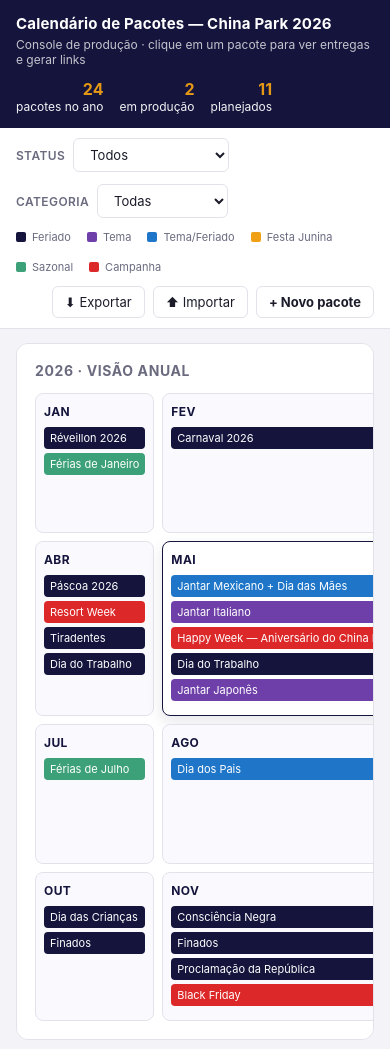
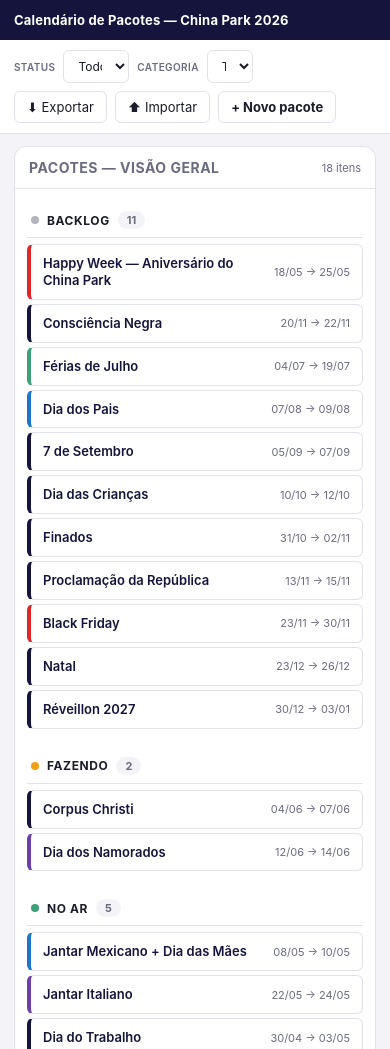
Before and after one commit to andrevsmiranda/chinapark-recreacao, a plain HTML site: page calendario-pacotes.html in a window 390 px wide. Shown: the top 1049 px of the page. Drawn offline with Linux system fonts and the light colour scheme.

Commit message:
Add files via upload

```diff
--- a/calendario-pacotes.html
+++ b/calendario-pacotes.html
@@ -128,10 +128,10 @@
   }
   .month-col {
     border-radius: 8px;
-    padding: 10px 8px;
+    padding: 8px 6px;
     background: #FAFAFE;
     border: 1px solid var(--line);
-    min-height: 140px;
+    min-height: 100px;
     cursor: pointer;
     transition: all 0.15s ease;
   }
@@ -142,8 +142,8 @@
     box-shadow: 0 6px 16px rgba(20, 20, 60, 0.10);
   }
   .month-col h3 {
-    margin: 0 0 8px;
-    font-size: 12px;
+    margin: 0 0 6px;
+    font-size: 11px;
     font-weight: 700;
     color: var(--navy);
     text-transform: uppercase;
@@ -151,14 +151,13 @@
   }
   .month-col .pkg-pill {
     display: block;
-    padding: 4px 6px;
-    font-size: 11px;
+    padding: 3px 6px;
+    font-size: 10px;
+    line-height: 1.25;
     border-radius: 4px;
-    margin-bottom: 4px;
+    margin-bottom: 3px;
     color: white;
-    overflow: hidden;
-    text-overflow: ellipsis;
-    white-space: nowrap;
+    word-break: break-word;
     cursor: pointer;
   }
   .month-col .pkg-pill:hover { filter: brightness(1.1); }
@@ -229,7 +228,7 @@
   }
   .cal-grid .day {
     background: var(--white);
-    min-height: 80px;
+    min-height: 68px;
     padding: 4px 6px;
     position: relative;
     font-size: 12px;
@@ -250,12 +249,12 @@
   }
   .day-bar {
     position: relative;
-    margin-top: 3px;
+    margin-top: 2px;
     padding: 2px 6px;
     border-radius: 3px;
     color: white;
-    font-size: 10px;
-    line-height: 1.2;
+    font-size: 9px;
+    line-height: 1.25;
     cursor: pointer;
     overflow: hidden;
     text-overflow: ellipsis;
@@ -266,11 +265,11 @@
   /* List card */
   .list-card .month-header h2 { font-size: 14px; color: var(--muted); text-transform: uppercase; letter-spacing: 0.5px; }
   .pkg-list {
-    padding: 10px;
+    padding: 8px;
     display: flex;
     flex-direction: column;
-    gap: 8px;
-    max-height: 600px;
+    gap: 4px;
+    max-height: 820px;
     overflow-y: auto;
   }
   .pkg-card {
@@ -308,7 +307,7 @@
   .badge-st-atrasado     { background: #F8D7DA; color: #A1232C; }
 
   /* Buckets do mês */
-  .bucket { padding: 4px 10px 8px; }
+  .bucket { padding: 4px 8px 6px; }
   .bucket-header {
     display: flex; align-items: center; gap: 8px;
     padding: 10px 4px 6px;
@@ -340,7 +339,7 @@
   }
   .pkg-mini {
     display: flex; gap: 8px; align-items: center;
-    padding: 7px 10px;
+    padding: 6px 9px;
     border: 1px solid var(--line);
     border-left: 4px solid var(--cat-feriado);
     border-radius: 6px;
@@ -572,15 +571,67 @@
   }
 
   /* Mobile tweaks */
-  @media (max-width: 720px) {
-    header.app { padding: 14px 16px; }
-    header.app h1 { font-size: 15px; }
-    .toolbar { padding: 10px 16px; }
-    main { padding: 14px 16px 40px; }
-    .months-grid { grid-template-columns: repeat(3, 1fr); }
-    .panel { width: 100%; padding: 18px; }
-    .cal-grid .day { min-height: 56px; }
-    .day-bar { font-size: 9px; padding: 1px 4px; }
+  @media (max-width: 900px) {
+    /* Header compacto */
+    header.app { padding: 12px 14px; flex-direction: column; align-items: flex-start; gap: 4px; }
+    header.app h1 { font-size: 14px; }
+    header.app .sub { font-size: 11px; }
+    header.app .stat { display: none; }
+
+    /* Toolbar simplificada */
+    .toolbar { padding: 10px 14px; gap: 8px; }
+    .toolbar .group { flex: 1; min-width: 0; }
+    .toolbar select { font-size: 12px; padding: 7px 10px; width: 100%; }
+    .toolbar label { font-size: 10px; }
+    .toolbar .legend { display: none; }
+    .toolbar .toolbar-actions { width: 100%; }
+
+    main { padding: 12px 14px 40px; }
+
+    /* Esconder year strip — pouco útil em tela pequena */
+    .year-strip { display: none; }
+
+    /* Lista lateral vira PRINCIPAL e vem primeiro */
+    .month-view {
+      grid-template-columns: 1fr;
+      gap: 12px;
+    }
+    .month-view .list-card { order: 1; }
+    .month-view .calendar-card { order: 2; }
+
+    /* Calendário grid mais compacto */
+    .month-header { padding: 12px 14px; }
+    .month-header h2 { font-size: 15px; }
+    .cal-grid .dow { font-size: 9px; padding: 6px 2px; }
+    .cal-grid .day { min-height: 48px; padding: 3px 3px; font-size: 10px; }
+    .cal-grid .day .day-num { font-size: 11px; }
+    .day-bar { font-size: 8px; padding: 1px 3px; line-height: 1.2; margin-top: 1px; }
+
+    /* Lista — cards maiores pra dedo */
+    .pkg-list { max-height: none; padding: 6px; gap: 4px; }
+    .pkg-mini { padding: 10px 12px; }
+    .pkg-mini .nome { font-size: 13px; line-height: 1.3; }
+    .pkg-mini .periodo { font-size: 11px; }
+
+    /* Buckets */
+    .bucket { padding: 4px 6px 8px; }
+    .bucket-header { padding: 12px 4px 8px; }
+    .bucket-name { font-size: 12px; }
+    .bucket-count { font-size: 11px; padding: 2px 9px; }
+
+    /* Painel lateral 100% (slide-up no mobile faz mais sentido, mas mantém slide-right) */
+    .panel { width: 100%; padding: 20px; }
+    .panel h2 { font-size: 18px; }
+    .copy-btn { width: 100%; padding: 12px; font-size: 13px; }
+    .link-block { font-size: 10px; }
+    .panel-actions button { flex: 1; padding: 10px; font-size: 13px; }
+  }
+
+  @media (max-width: 480px) {
+    header.app h1 { font-size: 13px; }
+    header.app .sub { display: none; }
+    .toolbar { flex-wrap: wrap; }
+    .month-header h2 { font-size: 14px; }
   }
 </style>
 </head>
```
